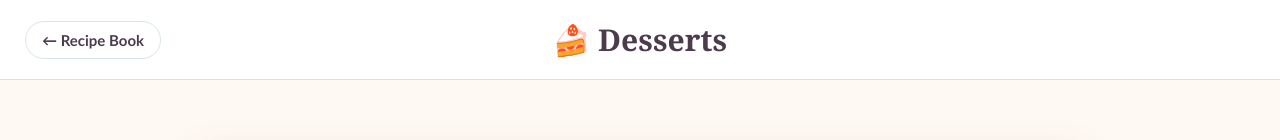
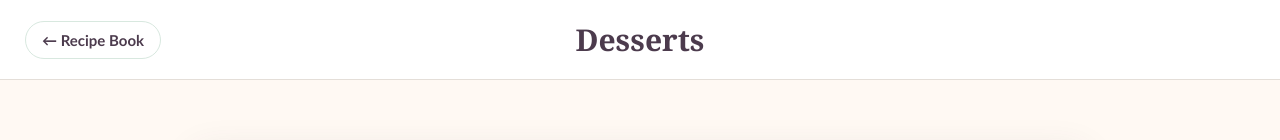
Before and after one commit to EveV10/Projects, a plain HTML site: page desserts.html in a window 1280 px wide. Shown: the top 140 px of the page. Drawn offline with Linux system fonts and the light colour scheme.

Commit message:
dessert recipes HTML structure
design change

```diff
--- a/desserts.html
+++ b/desserts.html
@@ -18,7 +18,7 @@
             ← Recipe Book
         </a>
 
-        <h1>🍰 Desserts</h1>
+        <h1>Desserts</h1>
 
     </nav>
 
```
